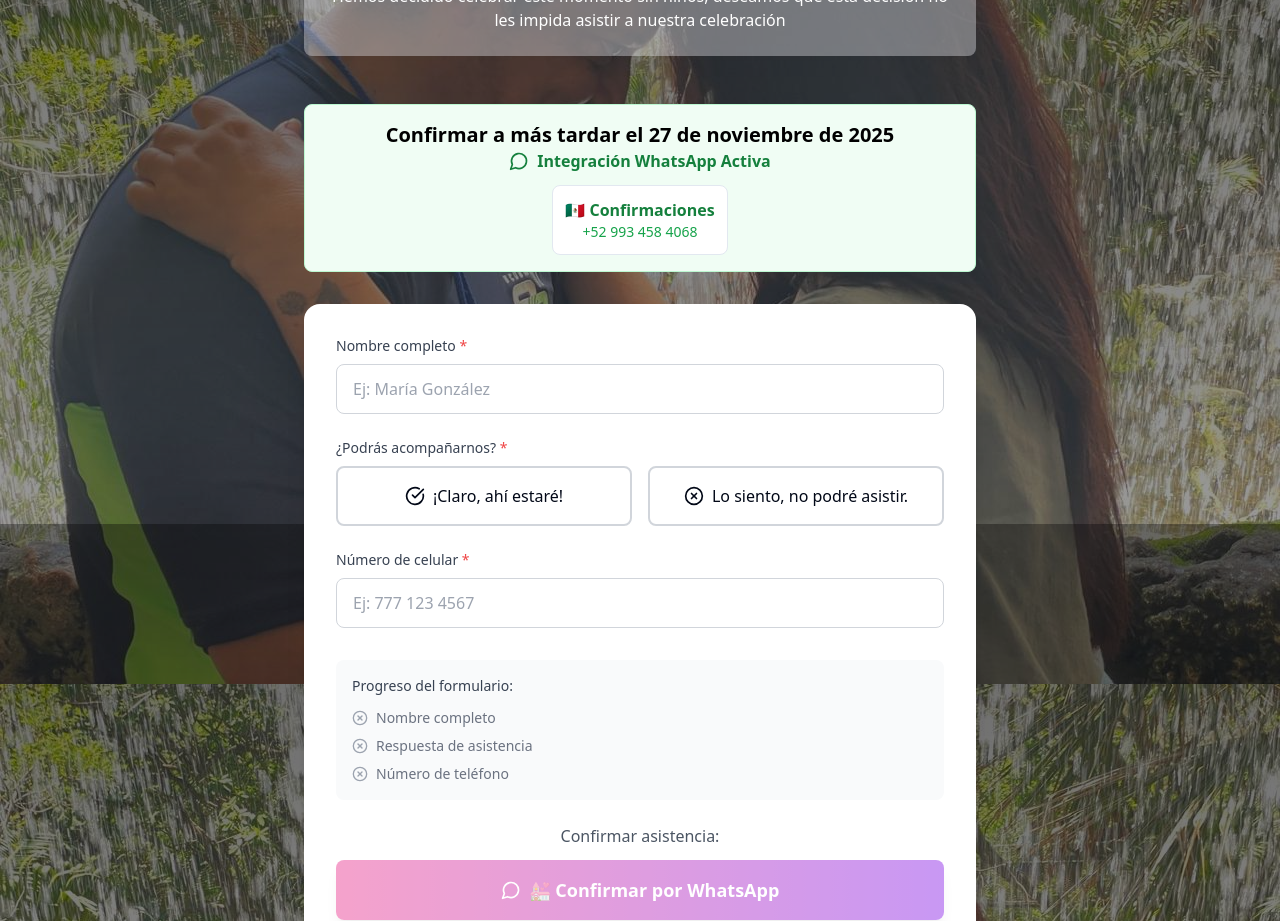
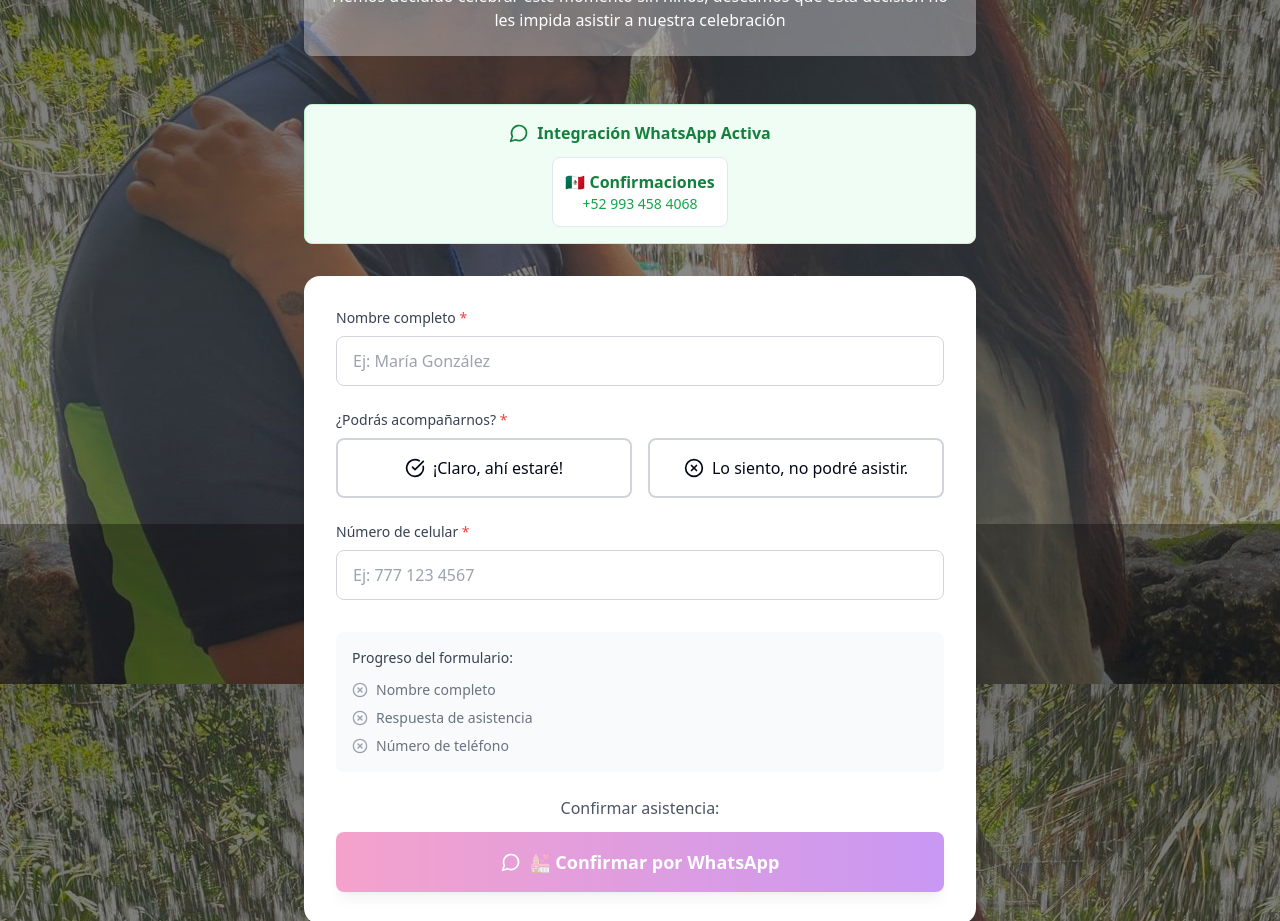
Before and after one commit to ROR2022/boda-premium-vicky-miguel, a Next.js app: page / in a window 1280 px wide. Shown: the part 4820-5741 px from the top of the page. Built offline with nearby package versions, Linux system fonts and the light colour scheme; a web font is replaced by a local one.

Commit message:
detalles

```diff
--- a/components/demo/boda/basic/BasicAttendance.tsx
+++ b/components/demo/boda/basic/BasicAttendance.tsx
@@ -244,7 +244,9 @@ Mensaje: ${message}`)
 
         {/* Demo Info */}
         <div className="bg-green-50 border border-green-200 rounded-lg p-4 mb-8 text-center">
-          <div className=''>
+          <div
+          style={{display:'none'}}
+          className=''>
             <p className='text-black text-xl font-bold'>
               Confirmar a más tardar el 27 de noviembre de 2025</p>
           </div>
```
